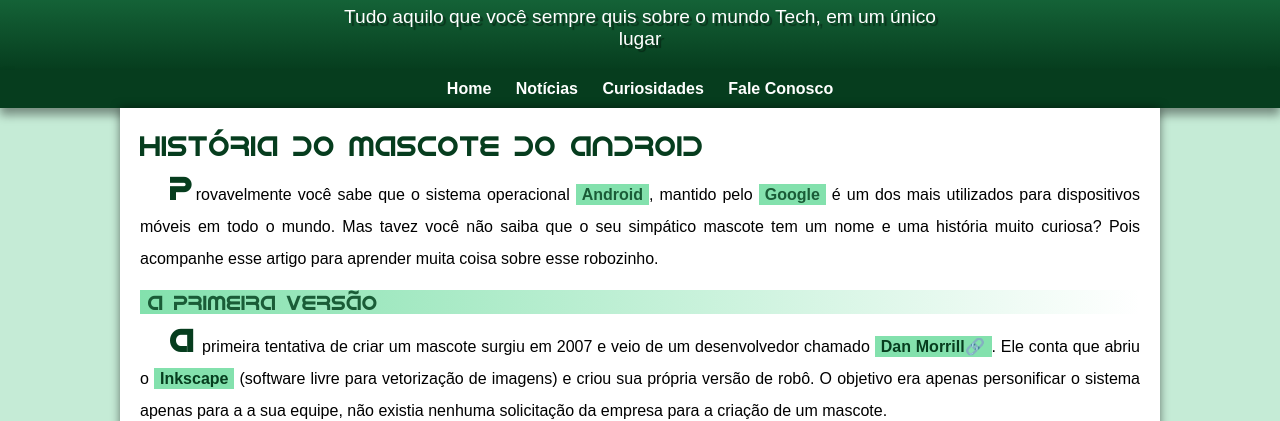
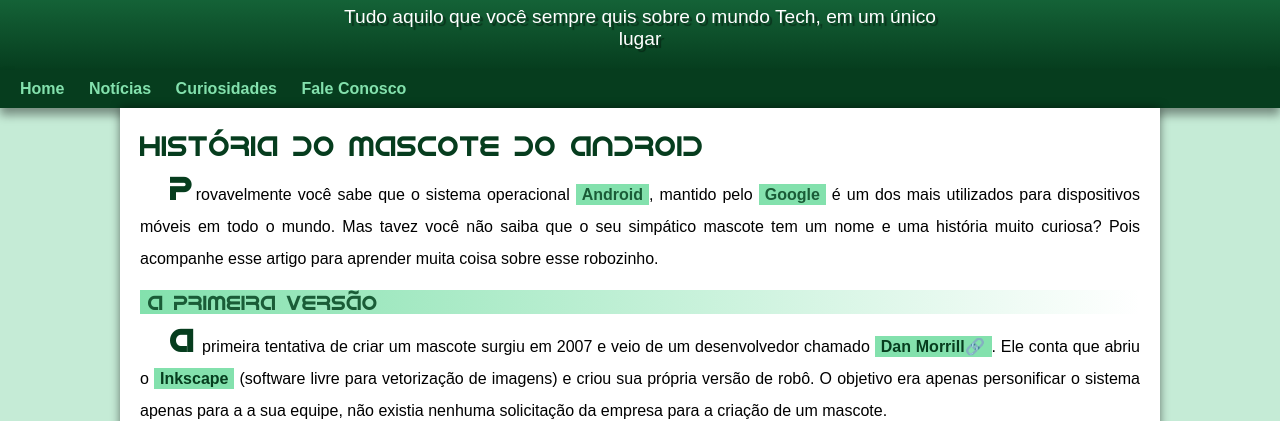
Before and after one commit to antoniomrjr/projeto-android, a plain HTML site: page index.html in a window 1280 px wide. Shown: the part 131-552 px from the top of the page. Drawn offline with Linux system fonts and the light colour scheme.

Commit message:
alteração nav
posicionei o texto do 'nav' à esquerda

```diff
--- a/style/style.css
+++ b/style/style.css
@@ -75,10 +75,9 @@ nav {
     padding: 10px;
     box-shadow: 0px 7px 9px rgba(0, 0, 0, 0.400);
     font-weight: bold;
-    text-align: center;
 }
 nav > a {
-    color: white;
+    color: var(--cor1);
     padding: 10px;
     border-radius: 5px;
     text-decoration: none;
```
